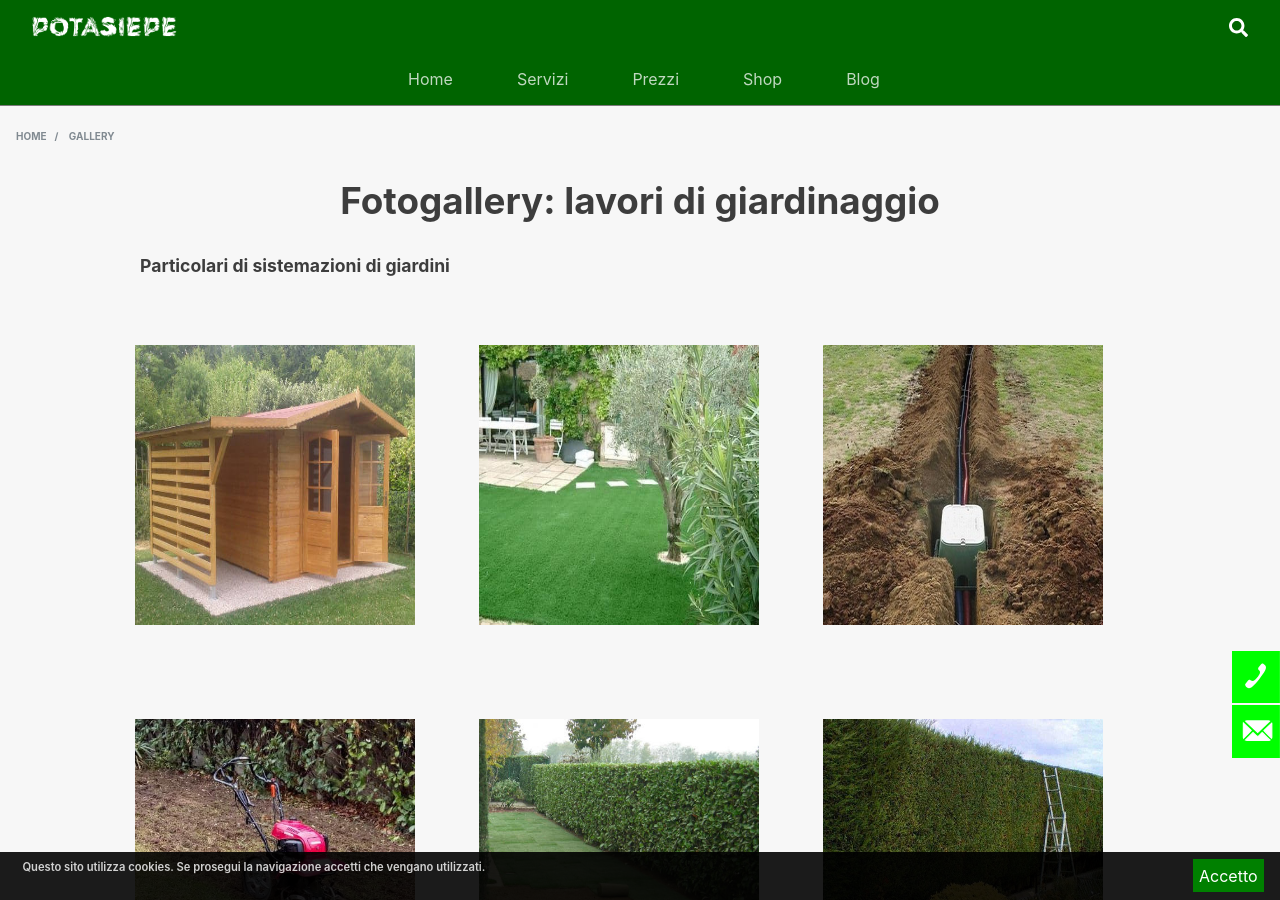
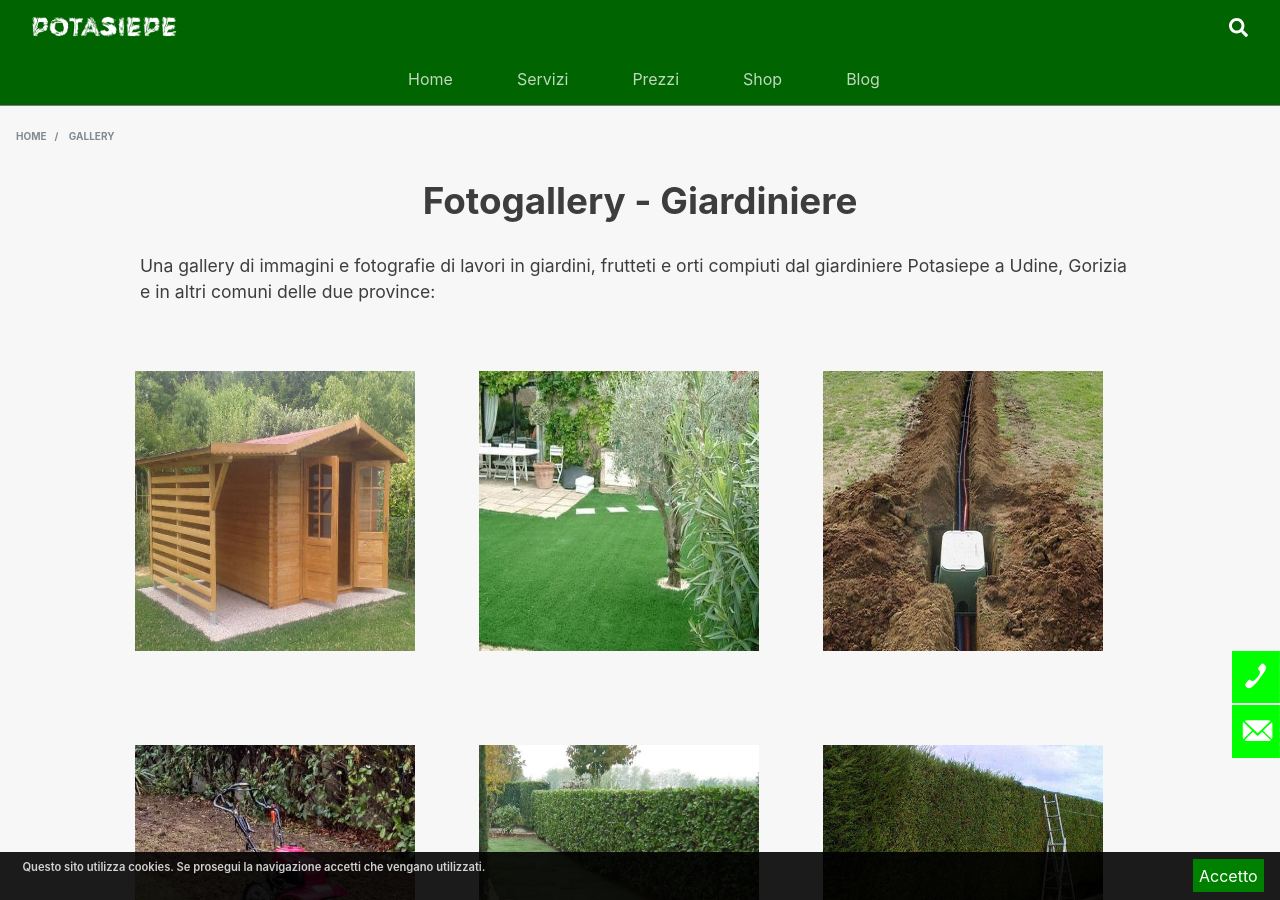
Before and after one commit to enricocaputo/potasiepe, a Jekyll site: the page built from pages/gallery.md, in a window 1280 px wide and 900 px high. Built offline with Jekyll 4.4.1, drawn with Linux system fonts in a browser that asks for light colours.

Commit message:
servizi_giardinaggio.html, index.html

```diff
--- a/pages/gallery.md
+++ b/pages/gallery.md
@@ -1,7 +1,7 @@
 ---
 layout: default
-title: Immagini relative a lavori giardinaggio
-excerpt: 'Immagini relative a lavori di giardinaggio eseguiti da giardiniere Potasiepe in diversi giardini a Udine, Gorizia e in vari comuni delle due province.'
+title: "Fotogallery - Giardiniere"
+excerpt: "Una gallery di immagini e fotografie di lavori in giardini, frutteti e orti compiuti dal giardiniere, esperto di giardinaggio, a Udine, Gorizia, in altri comuni"
 permalink: /gallery/
 last_modified_at: 2018-12-29
 
@@ -69,9 +69,9 @@ images:
 
 
 ---
-# Fotogallery: lavori di giardinaggio
+# Fotogallery - Giardiniere
 
-**Particolari di sistemazioni di giardini**
+Una gallery di immagini e fotografie di lavori in giardini, frutteti e orti compiuti dal giardiniere Potasiepe a Udine, Gorizia e in altri comuni delle due province:
 
 <div class="list-collection">
 <ul class="photo-gallery">
--- a/pages/servizi_giardinaggio.html
+++ b/pages/servizi_giardinaggio.html
@@ -1,8 +1,7 @@
 ---
 layout: page
-title: Servizi di Giardinaggio
-heading: I nostri servizi
-excerpt: "Scopri i nostri servizi: progettare il giardino, potare la siepe, disinfestare zanzare, realizzare irrigazione interrata, manutanzione giardini aziende, riparare tosaerba"
+title: "Servizi di Giardinaggio"
+excerpt: "Progettazione giardini, potatura alberi e siepi, lotta alle zanzare, realizzazione impianti di irrigazione, manutenzione aree verdi commerciali e industriali."
 permalink: /servizi-di-giardinaggio/
 last_modified_at: 2019-01-02
 ---
```
Also changed, not shown: index.html (+5 -7 lines).
